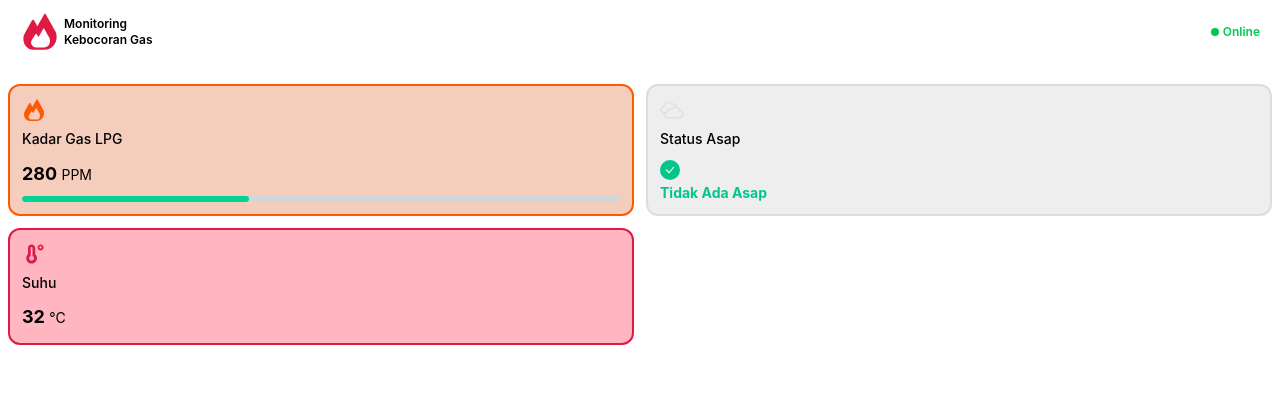
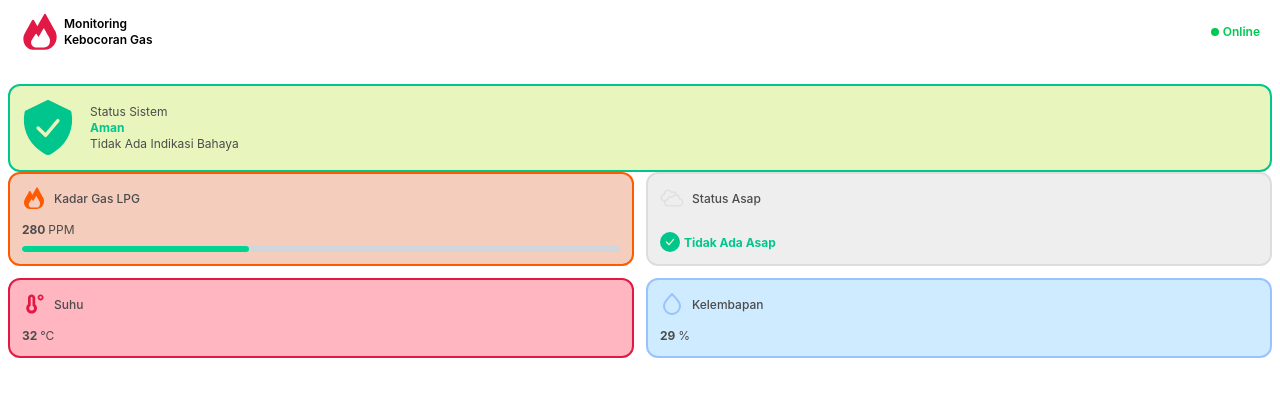
Before and after one commit to primatara42/lpg-leakage-iot, a Vue app in the folder frontend/: page / in a window 1280 px wide. Shown: the top 396 px of the page. Built offline with nearby package versions, Linux system fonts and the light colour scheme.

Commit message:
feat(system-status): create humidity card

```diff
--- a/frontend/src/components/Main.vue
+++ b/frontend/src/components/Main.vue
@@ -1,5 +1,24 @@
 <template>
-  <section class="px-2 py-5 text-xs">
+  <section class="px-2 py-5 text-xs text-[#4C4C4C]">
+    <div
+      class="flex items-center px-1 py-2 gap-2 rounded-xl border-2 border-[#00C68D] bg-[#E8F5BD]"
+    >
+      <div>
+        <img
+          class="w-17"
+          :src="safeStatusSystemIcon"
+          alt="System Status Icon"
+        />
+      </div>
+
+      <div>
+        <h2 class="">Status Sistem</h2>
+
+        <h2 class="font-bold text-[#00C68D]">Aman</h2>
+
+        <h2>Tidak Ada Indikasi Bahaya</h2>
+      </div>
+    </div>
     <!-- Container untuk ketiga card -->
     <div class="grid grid-cols-2 gap-3">
       <!-- Card Kadar Gas LPG -->
@@ -7,21 +26,19 @@
         class="flex min-w-0 flex-col justify-between gap-3 rounded-xl border-2 border-[#FF5A00] bg-[#F5CDBD] p-3"
       >
         <!-- Header -->
-        <div class="flex min-w-0 flex-col gap-2">
+        <div class="flex min-w-0 items-center gap-2">
           <img
             class="h-6 w-6 shrink-0"
             :src="lpgAmountIcon"
             alt="Ikon kadar gas LPG"
           />
 
-          <h2 class="text-sm font-medium leading-tight">Kadar Gas LPG</h2>
+          <h2 class="font-medium leading-tight">Kadar Gas LPG</h2>
         </div>
 
         <!-- Nilai dan progress bar -->
         <div class="flex flex-col gap-2">
-          <p class="text-lg font-bold">
-            280 <span class="text-sm font-normal">PPM</span>
-          </p>
+          <p class="font-bold">280 <span class="font-normal">PPM</span></p>
 
           <div class="h-1.5 w-full overflow-hidden rounded-full bg-gray-300">
             <div class="h-full w-[38%] rounded-full bg-emerald-400"></div>
@@ -34,41 +51,52 @@
         class="flex min-w-0 flex-col justify-between gap-3 rounded-xl border-2 border-[#DDDDDD] bg-[#EEEEEE] p-3"
       >
         <!-- Header -->
-        <div class="flex min-w-0 flex-col gap-2">
+        <div class="flex min-w-0 items-center gap-2">
           <img
             class="h-6 w-6 shrink-0"
             :src="smokeIcon"
             alt="Ikon status asap"
           />
 
-          <h2 class="text-sm font-medium leading-tight">Status Asap</h2>
+          <h2 class="font-medium leading-tight">Status Asap</h2>
         </div>
 
         <!-- Status -->
-        <div class="flex flex-col gap-1">
+        <div class="flex items-center gap-1">
           <img class="h-5 w-5 shrink-0" :src="smokeStatusIcon" alt="" />
 
-          <p class="text-sm font-bold leading-tight text-[#00C68D]">
-            Tidak Ada Asap
-          </p>
+          <p class="font-bold leading-tight text-[#00C68D]">Tidak Ada Asap</p>
         </div>
       </div>
 
       <!-- Card Suhu -->
       <div
-        class="flex min-w-0 flex-col justify-between gap-3 rounded-xl border-2 border-[#E11A45] bg-[#FFB6C1] p-3"
+        class="flex min-w-0 flex-col gap-3 rounded-xl border-2 border-[#E11A45] bg-[#FFB6C1] p-3"
       >
         <!-- Header -->
-        <div class="flex min-w-0 flex-col gap-2">
+        <div class="flex min-w-0 items-center gap-2">
           <img class="h-6 w-6 shrink-0" :src="tempIcon" alt="Ikon suhu" />
 
-          <h2 class="text-sm font-medium leading-tight">Suhu</h2>
+          <h2 class="font-medium leading-tight">Suhu</h2>
         </div>
 
         <!-- Nilai suhu -->
-        <p class="text-lg font-bold">
-          32 <span class="text-sm font-normal">°C</span>
-        </p>
+        <p class="font-bold">32 <span class="font-normal">°C</span></p>
+      </div>
+
+      <!-- Card Kelembapan -->
+      <div
+        class="flex min-w-0 flex-col gap-3 rounded-xl border-2 border-[#99C2FF] bg-[#CFEBFF] p-3"
+      >
+        <!-- Header -->
+        <div class="flex min-w-0 items-center gap-2">
+          <img class="h-6 w-6 shrink-0" :src="humidityIcon" alt="Ikon suhu" />
+
+          <h2 class="font-medium leading-tight">Kelembapan</h2>
+        </div>
+
+        <!-- Nilai suhu -->
+        <p class="font-bold">29 <span class="font-normal">%</span></p>
       </div>
     </div>
   </section>
@@ -79,4 +107,5 @@ import lpgAmountIcon from "../assets/icons/lpg-amount-icon.svg";
 import smokeIcon from "../assets/icons/smoke-icon.svg";
 import smokeStatusIcon from "../assets/icons/smoke-status-system-icon.svg";
 import tempIcon from "../assets/icons/temp-icon.svg";
+import humidityIcon from "../assets/icons/humidity-icon.svg";
 </script>
```
Also changed, not shown: frontend/src/assets/icons/humidity-icon.svg (added).
